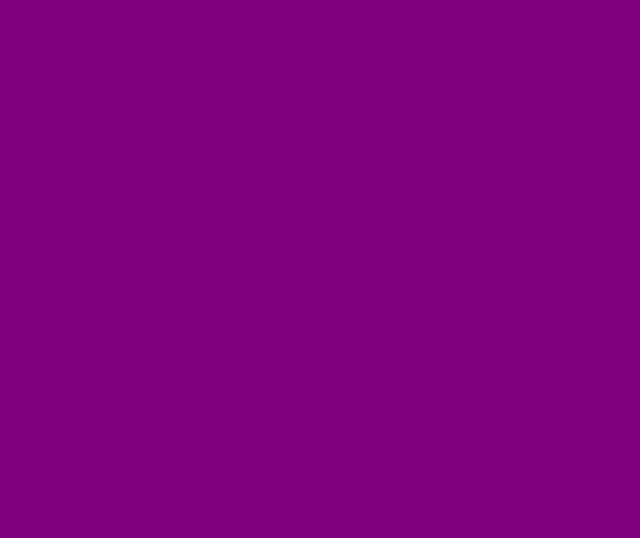
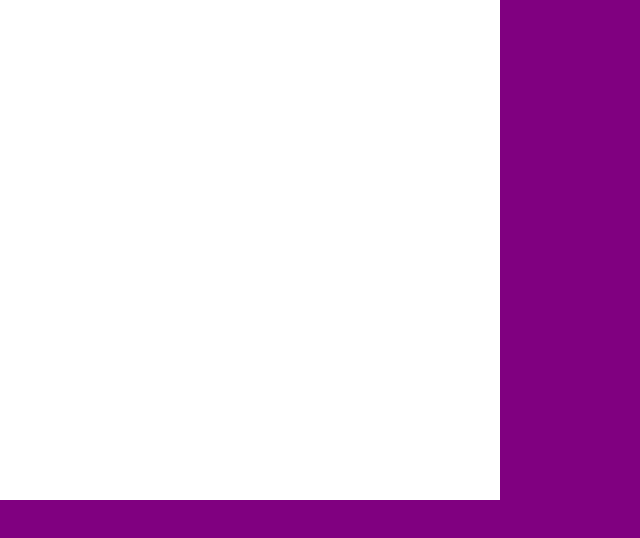
Before and after one commit to icaro-soares/projeto-login, a plain HTML site: page index.html in a window 1280 px wide. Shown: the whole page, without its empty margins (0-640 px from the left). Drawn offline with Linux system fonts and the light colour scheme.

Commit message:
Atualizei o repositório

```diff
--- a/styles/style.css
+++ b/styles/style.css
@@ -8,3 +8,9 @@ body {
     font-family: system-ui, -apple-system, BlinkMacSystemFont, 'Segoe UI', Roboto, Oxygen, Ubuntu, Cantarell, 'Open Sans', 'Helvetica Neue', sans-serif;
     background-color: purple;
 }
+
+.formulario {
+    width: 500px;
+    height: 500px;
+    background-color: white;
+}
```
Also changed, not shown: index.html (line endings or trailing spaces).
